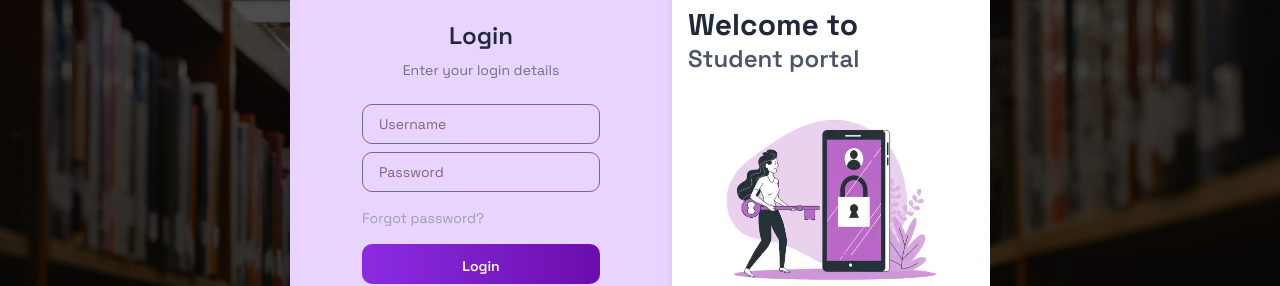
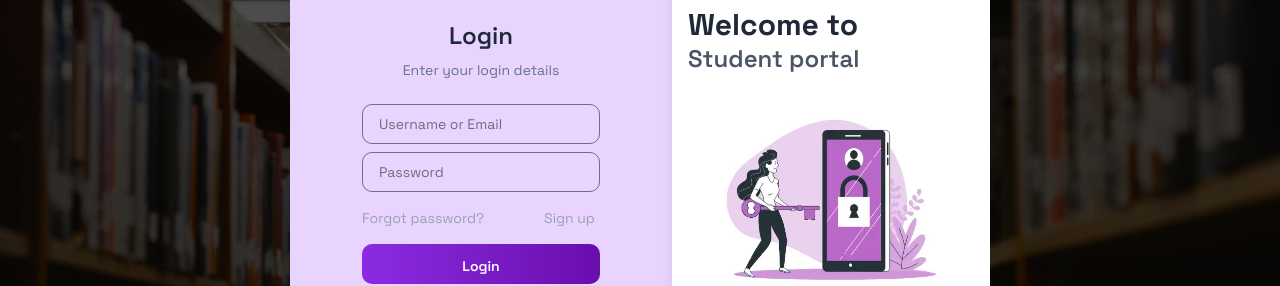
Before and after one commit to Ezekiel-Faith/Smart-School, a React (Vite) app in the folder student-dashboard-frontend/: page / in a window 1280 px wide. Shown: the part 248-534 px from the top of the page. Built offline with nearby package versions, Linux system fonts and the light colour scheme.

Commit message:
done with the correction and the validation for the login page

```diff
--- a/student-dashboard-frontend/package.json
+++ b/student-dashboard-frontend/package.json
@@ -17,6 +17,7 @@
     "lucide-react": "^0.544.0",
     "react": "^19.1.1",
     "react-dom": "^19.1.1",
+    "react-icons": "^5.5.0",
     "react-intersection-observer": "^9.16.0",
     "tailwind-merge": "^3.3.1",
     "tailwindcss": "^4.1.13"
--- a/student-dashboard-frontend/src/components/login/LeftDiv.jsx
+++ b/student-dashboard-frontend/src/components/login/LeftDiv.jsx
@@ -1,51 +1,131 @@
 import React, { useState } from "react";
+import { FiEye, FiEyeOff } from "react-icons/fi";
 
 export default function LeftDiv() {
   const [formData, setFormData] = useState({ username: "", password: "" });
+  const [errors, setErrors] = useState({ username: "", password: "" });
+  const [showPassword, setShowPassword] = useState(false);
+
+  const validateForm = () => {
+    let newErrors = { username: "", password: "" };
+    let isValid = true;
+
+    // Username/Email validation
+    if (!formData.username && !formData.password) {
+      newErrors.username = "required";
+      newErrors.password = "required";
+      isValid = false;
+    } else if (!formData.username) {
+      newErrors.username = "required";
+      isValid = false;
+    } else if (
+      !/^[A-Za-z]+$/.test(formData.username) && // plain name
+      !/\S+@\S+\.\S+/.test(formData.username)   // or email
+    ) {
+      newErrors.username = "Enter a valid username or email address";
+      isValid = false;
+    }
+
+    // Password validation
+    if (!formData.password && formData.username) {
+      newErrors.password = "required";
+      isValid = false;
+    } else if (
+      formData.password &&
+      !/^(?=.*[A-Za-z])(?=.*\d)(?=.*[@$!%*?&])[A-Za-z\d@$!%*?&]{6,}$/.test(
+        formData.password
+      )
+    ) {
+      newErrors.password =
+        "Password must contain letters, numbers, and a symbol";
+      isValid = false;
+    }
+
+    setErrors(newErrors);
+    return isValid;
+  };
 
   const handleChange = (e) => {
     setFormData({ ...formData, [e.target.name]: e.target.value });
+    setErrors({ ...errors, [e.target.name]: "" }); // clear error while typing
   };
 
   const handleSubmit = (e) => {
     e.preventDefault();
-    console.log("Form submitted:", formData);
+
+    if (validateForm()) {
+      console.log("Form submitted :", formData);
+
+      // reset inputs + errors back to default
+      setFormData({ username: "", password: "" });
+      setErrors({ username: "", password: "" });
+      setShowPassword(false);
+    }
   };
 
   return (
-    <div className="p-8 flex-1 flex flex-col justify-center bg-purple-200
-    rounded-l-2xl ">
-      <h2 className="text-2xl md:text-4xl lg:text-2xl font-semibold
-      text-gray-800 mb-2 text-center mt-2 lg:mt-0">Login</h2>
-      <p className="text-sm md:text-2xl lg:text-sm text-gray-500
-      mb-6 text-center">Enter your login details</p>
+    <div className="p-8 flex-1 flex flex-col justify-center bg-purple-200 rounded-l-2xl">
+      <h2 className="text-2xl md:text-4xl lg:text-2xl font-semibold text-gray-800 mb-2 text-center mt-2 lg:mt-0">
+        Login
+      </h2>
+      <p className="text-sm md:text-2xl lg:text-sm text-gray-500 mb-6 text-center">
+        Enter your login details
+      </p>
 
-      <form onSubmit={handleSubmit} className="space-y-3 md:space-y-10
-      lg:space-y-2 px-3 md:px-6 lg:px-10 md:text-2xl lg:text-sm ">
+      <form
+        onSubmit={handleSubmit}
+        className="space-y-3 md:space-y-10 lg:space-y-2 px-3 md:px-6 lg:px-10 md:text-2xl lg:text-sm"
+      >
         {/* Username */}
+        <div>
+          {errors.username && (
+            <p className="text-red-500 text-xs mb-1">{errors.username}</p>
+          )}
           <input
             type="text"
             name="username"
-          placeholder="Username"
+            placeholder="Username or Email"
             value={formData.username}
             onChange={handleChange}
-          className="w-full px-4 py-2 border border-gray-500 rounded-lg
-          focus:ring-2 focus:ring-purple-400 outline-none md:h-20 lg:h-10"
+            className={`w-full px-4 py-2 border rounded-lg md:h-20 lg:h-10
+              focus:ring-2 focus:ring-purple-400 outline-none
+              ${formData.username ? "bg-white" : "bg-transparent"}
+              ${errors.username ? "border-red-500" : "border-gray-500"}`}
           />
+        </div>
 
-        {/* Password */}
+        {/* Password (error above, input+eye inside own relative box so eye doesn't move) */}
+        <div>
+          {errors.password && (
+            <p className="text-red-500 text-xs mb-1">{errors.password}</p>
+          )}
+          <div className="relative w-full">
             <input
-          type="password"
+              type={showPassword ? "text" : "password"}
               name="password"
               placeholder="Password"
               value={formData.password}
               onChange={handleChange}
-          className="w-full px-4 py-2 border border-gray-500 rounded-lg
-          focus:ring-2 focus:ring-purple-400 outline-none md:h-20 lg:h-10"
+              className={`w-full px-4 py-2 border rounded-lg md:h-20 lg:h-10 pr-10
+                focus:ring-2 focus:ring-purple-400 outline-none
+                ${formData.password ? "bg-white" : "bg-transparent"}
+                ${errors.password ? "border-red-500" : "border-gray-500"}`}
             />
+            {formData.password && (
+              <button
+                type="button"
+                onClick={() => setShowPassword(!showPassword)}
+                className="absolute right-3 top-1/2 -translate-y-1/2 flex items-center
+                text-gray-500 hover:text-purple-600"
+              >
+                {showPassword ? <FiEye size={12} /> : <FiEyeOff size={12} />}
+              </button>
+            )}
+          </div>
+        </div>
 
-        {/* Forgot Password - aligned left */}
-        <div className="text-left">
+        {/* Forgot + Signup */}
+        <div className="flex flex-2 space-x-5 md:space-x-15 text-left">
           <button
             type="button"
             className="text-sm md:text-2xl lg:text-sm py-2 text-gray-400
@@ -53,9 +133,16 @@ export default function LeftDiv() {
           >
             Forgot password?
           </button>
+          <button
+            type="button"
+            className="text-sm md:text-2xl lg:text-sm py-2 text-gray-400
+             hover:text-purple-600 hover:underline "
+          >
+            Sign up
+          </button>
         </div>
 
-        {/* Submit Button */}
+        {/* Submit */}
         <button
           type="submit"
           className="w-full bg-gradient-to-r from-[#8a2be2] to-[#6a0dad]
--- a/student-dashboard-frontend/src/index.css
+++ b/student-dashboard-frontend/src/index.css
@@ -132,3 +132,13 @@
     font-family: 'Space Grotesk';
   }
 }
+
+/* ✅ Fix Chrome autofill light-blue background */
+input:-webkit-autofill,
+input:-webkit-autofill:hover,
+input:-webkit-autofill:focus,
+input:-webkit-autofill:active {
+  -webkit-box-shadow: 0 0 0px 1000px white inset !important;
+  box-shadow: 0 0 0px 1000px white inset !important;
+  -webkit-text-fill-color: #000 !important;
+}
```
Also changed, not shown: 1 other file (tests, documents, lock files or other folders). Lines whose indentation alone changed are shown as unchanged.
